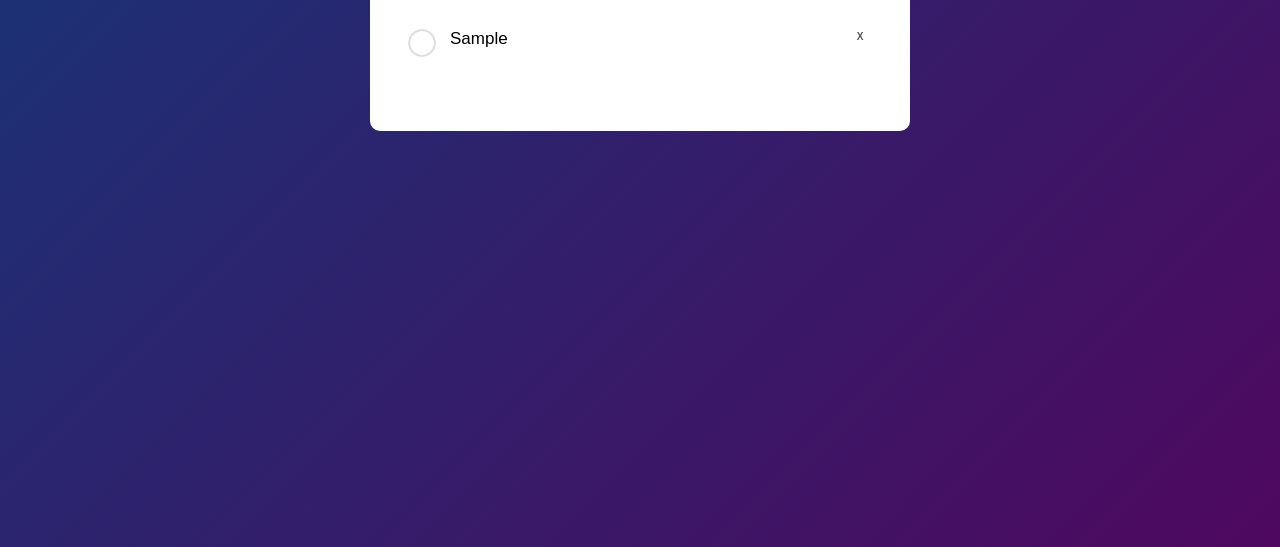
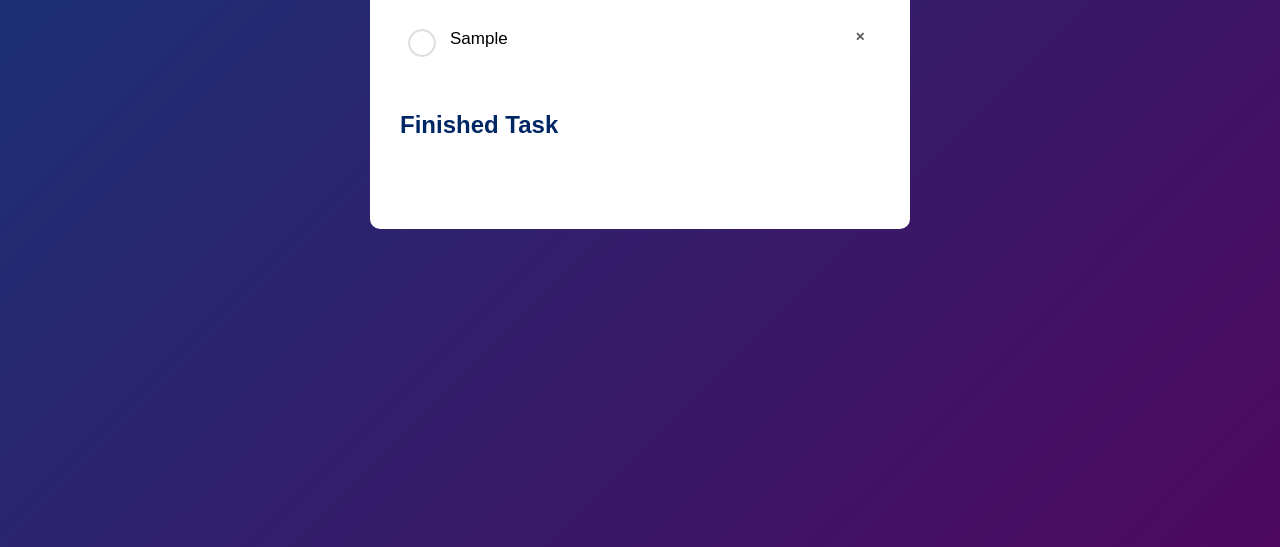
Before and after one commit to ctian5505/Todo_List, a plain HTML site: page index.html in a window 1280 px wide. Both pictures are taken after typing "Sample" into the empty fields and a click on the button "Add". Shown: the part 253-800 px from the top of the page. Drawn offline with Linux system fonts and the light colour scheme.

Commit message:
Add Finished Task Section

```diff
--- a/index.html
+++ b/index.html
@@ -15,22 +15,18 @@
           <button id="add-task-btn">Add</button>
         </div>
         <ul id="list-container">
-          <!-- <li class="checked">
-            Task 1
-            <span><img class="remove-btn" src="images/Remove.png" /></span>
-          </li>
-          <li>
-            Task 2<span
-              ><img class="remove-btn" src="images/Remove.png"
-            /></span>
-          </li>
-          <li>
-            Task 3<span
-              ><img class="remove-btn" src="images/Remove.png"
-            /></span>
-          </li> -->
+          <li class="checked">Task 1 <span class="remove-btn">&#10005</span></li>
+          <li>Task 2 <span class="remove-btn">&#10005</span></li>
+          <li>Task 3<span class="remove-btn">&#10005</span></li>
         </ul>
+        <div class="task-done">
+          <h2 class="finished-task">Finished Task</h2>
+          <ul id="finished-task-container">
+
+        </ul>
+        </div>
       </div>
+
     </div>
     <script src="script.js"></script>
   </body>
--- a/script.js
+++ b/script.js
@@ -1,6 +1,9 @@
 const inputBox = document.getElementById("input-box");
 const addTaskButton = document.getElementById("add-task-btn");
 const listContainer = document.getElementById("list-container");
+const finishedTaskContainer = document.getElementById(
+  "finished-task-container"
+);
 
 let task = [];
 
@@ -21,11 +24,12 @@ addTaskButton.addEventListener("click", function () {
 // t = task | stat = status
 function UpdateTaskList() {
   listContainer.innerHTML = "";
+  finishedTaskContainer.innerHTML = "";
 
   task.forEach(function (t, index) {
     const li = document.createElement("li");
     const deleteBtn = document.createElement("span");
-    deleteBtn.textContent = "X";
+    deleteBtn.innerHTML = "&#10005";
     deleteBtn.classList.add("remove-btn");
     li.textContent = t.task;
     li.appendChild(deleteBtn);
@@ -46,6 +50,10 @@ function UpdateTaskList() {
       UpdateTaskList();
     });
 
-    listContainer.appendChild(li);
+    if (!t.status) {
+      listContainer.appendChild(li);
+    } else {
+      finishedTaskContainer.appendChild(li);
+    }
   });
 }
--- a/style.css
+++ b/style.css
@@ -108,6 +108,10 @@ ul li span {
 }
 
 .remove-btn {
-  font-size: 10px;
+  font-size: 12px;
   font-weight: bold;
 }
+
+.finished-task {
+  margin-top: 50px;
+}
```
